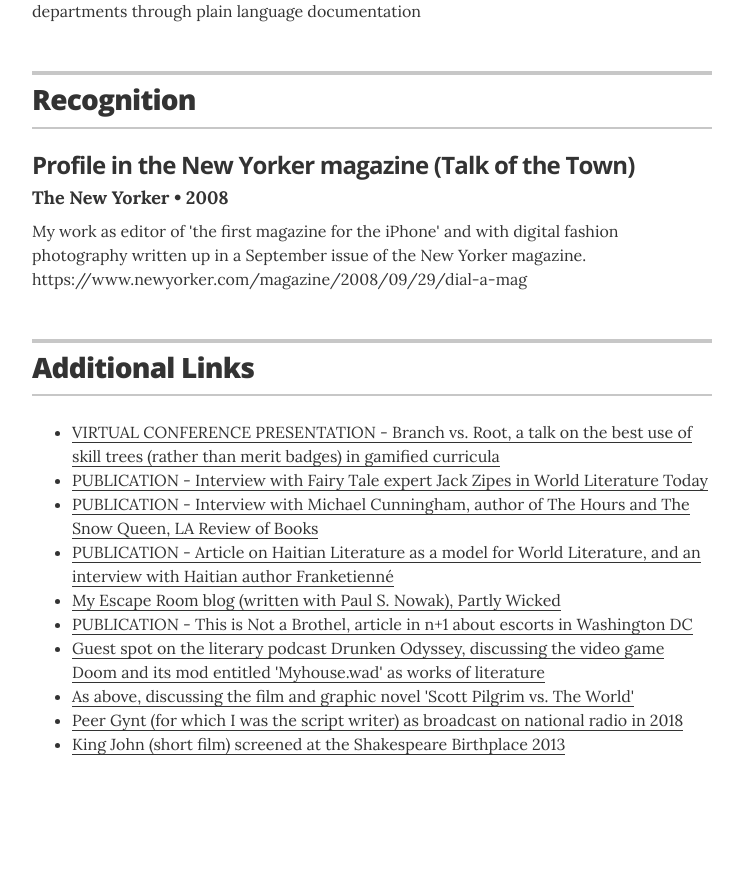
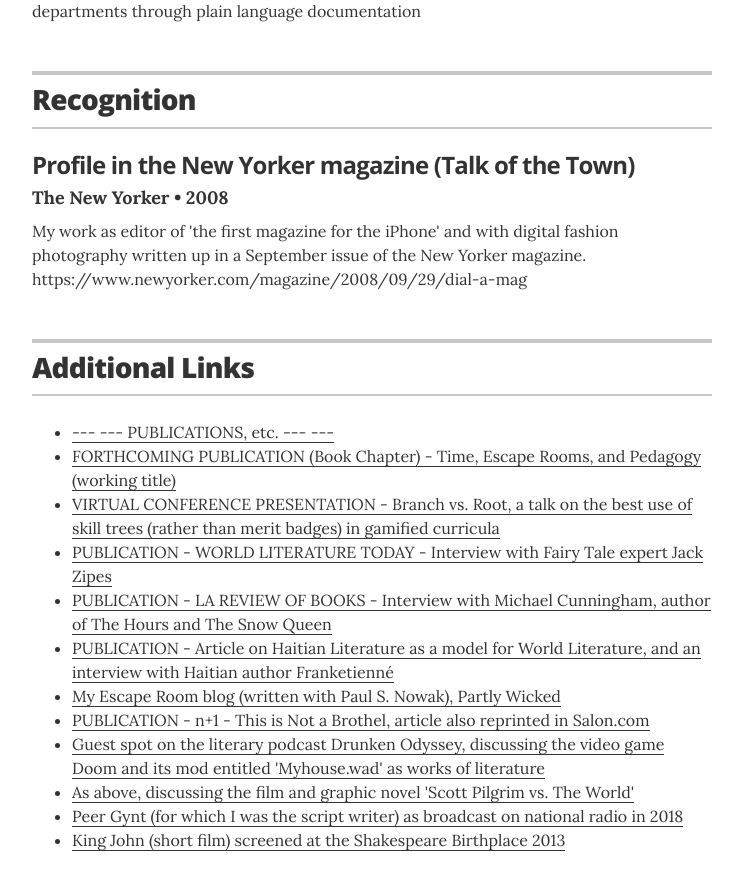
Before and after one commit to mwmxyz/academic, a Jekyll site: the page built from index.html, in a window 1280 px wide and 900 px high, scrolled down 4247 px. Shown: the top 890 px of the window, without its empty margins (268-1011 px from the left). Built offline with Jekyll 4.4.1, drawn with Linux system fonts in a browser that asks for light colours; before the commit the page ends 5051 px from its top, so only the background shows below that.

Commit message:
Update links.yml

```diff
--- a/_data/links.yml
+++ b/_data/links.yml
@@ -8,14 +8,20 @@
 # - url: "https://specialagentmerriam.com/files/Merriam_Haitian_is_My_Language.pdf"
 #   description: Haitian Literature as a Model for the publication World Literature Today (2014, via PDF)
 
+- url: "https://mwmxyz.github.io/academic/"
+  description: --- --- PUBLICATIONS, etc. --- ---
+
+- url: "https://www.valdosta.edu/"
+  description: FORTHCOMING PUBLICATION (Book Chapter) - Time, Escape Rooms, and Pedagogy (working title)
+
 - url: "https://vimeo.com/881499662"
   description: VIRTUAL CONFERENCE PRESENTATION - Branch vs. Root, a talk on the best use of skill trees (rather than merit badges) in gamified curricula
 
 - url: "https://www.worldliteraturetoday.org/blog/interviews/unvarnished-tales-brothers-grimm-conversation-jack-zipes"
-  description: PUBLICATION - Interview with Fairy Tale expert Jack Zipes in World Literature Today
+  description: PUBLICATION - WORLD LITERATURE TODAY - Interview with Fairy Tale expert Jack Zipes
 
 - url: "https://lareviewofbooks.org/article/adult-fairy-tales/"
-  description: PUBLICATION - Interview with Michael Cunningham, author of The Hours and The Snow Queen, LA Review of Books
+  description: PUBLICATION - LA REVIEW OF BOOKS - Interview with Michael Cunningham, author of The Hours and The Snow Queen
 
 - url: "https://specialagentmerriam.com/files/Merriam_Haitian_is_My_Language.pdf"
   description: PUBLICATION - Article on Haitian Literature as a model for World Literature, and an interview with Haitian author Franketienné
@@ -24,7 +30,7 @@
   description: My Escape Room blog (written with Paul S. Nowak), Partly Wicked
 
 - url: "https://www.nplusonemag.com/online-only/online-only/brothel-washington/"
-  description: PUBLICATION - This is Not a Brothel, article in n+1 about escorts in Washington DC
+  description: PUBLICATION - n+1 - This is Not a Brothel, article also reprinted in Salon.com
 
 - url: "https://https://thedrunkenodyssey.com/2023/08/06/587-a-discussion-of-myhouse-wad-for-doom-with-michael-merriam/"
   description: Guest spot on the literary podcast Drunken Odyssey, discussing the video game Doom and its mod entitled 'Myhouse.wad' as works of literature
```
